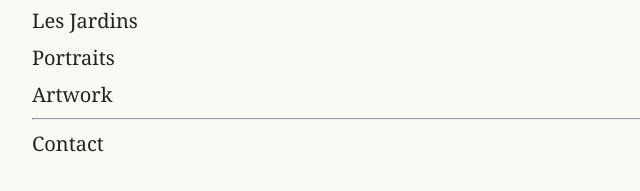
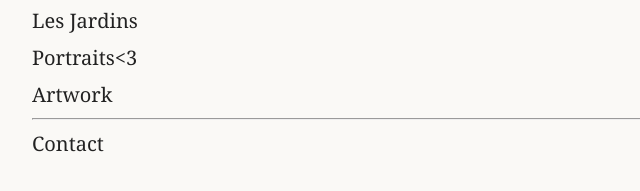
Before and after one commit to EmmaFiamma/emmafiamma.github.io, a plain HTML site: page index.html in a window 1280 px wide. Shown: the part 347-538 px from the top of the page, 158-798 px from the left. Drawn offline with Linux system fonts and the light colour scheme.

Commit message:
Update index.html

```diff
--- a/index.html
+++ b/index.html
@@ -18,7 +18,7 @@
   <ul class="series">
     <li><a href="./nocturnes.html">Nocturnes</a></li>
     <li><a href="serie.html?nom=jardins.html">Les Jardins</a></li>
-    <li><a href="./portraits.html">Portraits</a></li>
+    <li><a href="./portraits.html">Portraits<3</a></li>
     <li><a href="./artwork.html">Artwork</a></li>
     <hr>
     <li><a href="./contact.html">Contact</a></li>
```
